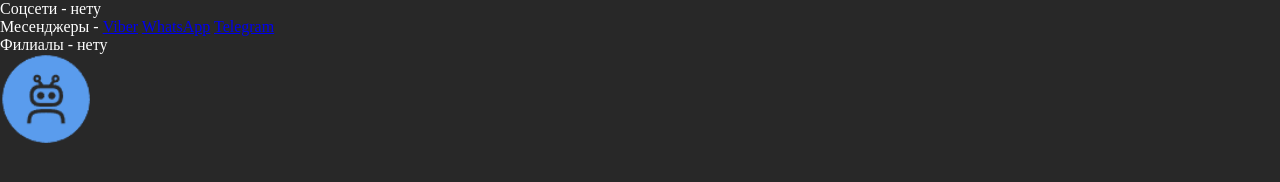
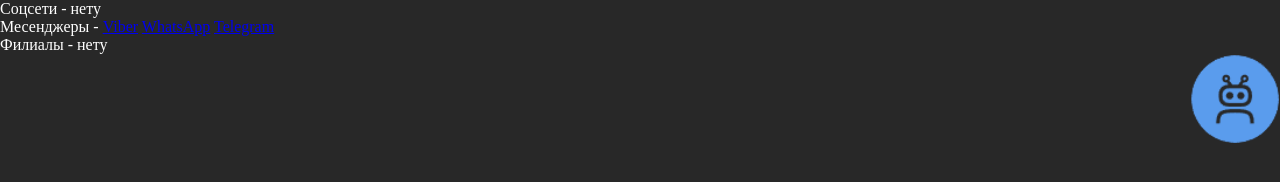
Before and after one commit to website7777/-easily.it-desktop, a plain HTML site: page contact me.html in a window 1280 px wide. Drawn offline with Linux system fonts and the light colour scheme.

Commit message:
Update contact me.html

```diff
--- a/contact me.html
+++ b/contact me.html
@@ -23,6 +23,8 @@ background-color: #282828;
     font-size: 20px;
 }
         img{
+              display: block;
+  margin-left: auto;
          height: 90px;
         }
     </style>
```
